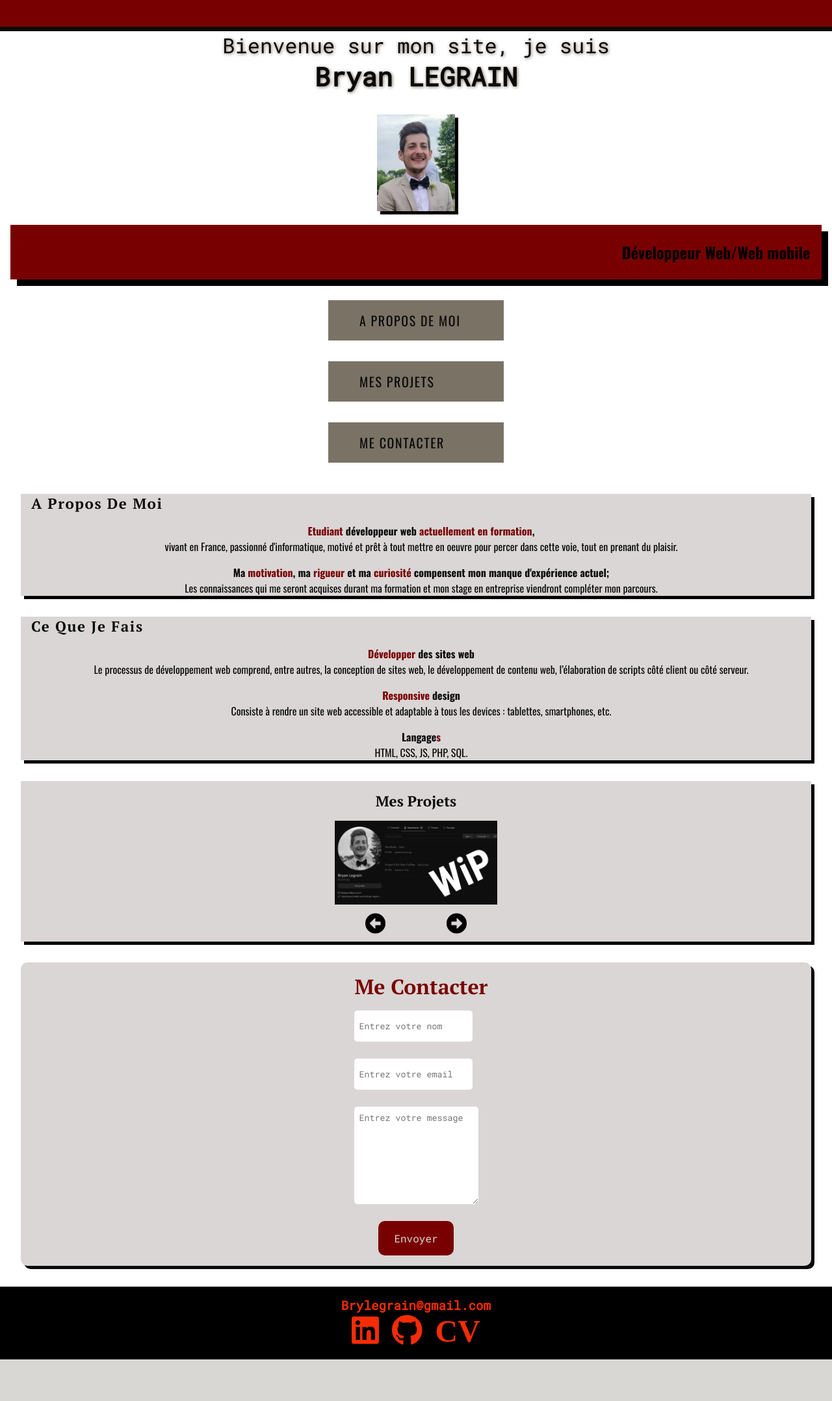
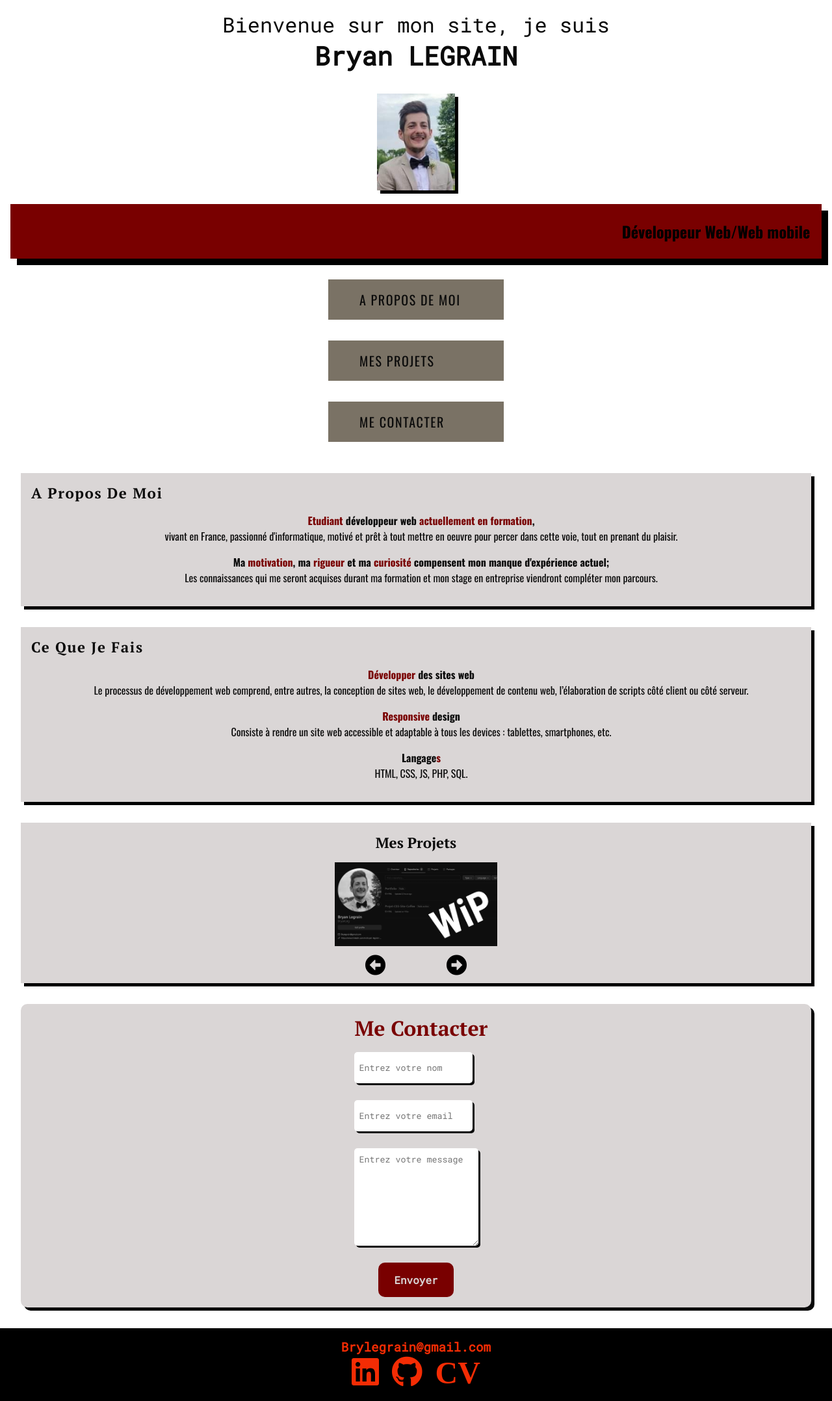
Before and after one commit to BryanLeg/MySite, a PHP site: page / in a window 1280 px wide. Shown: the whole page at 65% size. Before the commit the page ends 2092 px from the top, so only its background shows below. Run offline with PHP 8.4, Linux system fonts and the light colour scheme.

Commit message:
navbarLess

```diff
--- a/index.html
+++ b/index.html
@@ -21,18 +21,6 @@
     <title>Développeur Web - Bryan Legrain</title>
   </head>
   <body class="background">
-
-    <!-- navbar -->
-
-    <nav class="navbar">
-      <ul class="navList">
-        <li><a class="btnNav hidden" href="#aboutMe">a propos de moi</a></li>
-        <li><a class="btnNav hidden" href="#projects">mes projets</a></li>
-        <li><a class="btnNav hidden" href="#contact">me contacter</a></li>
-      </ul>
-    </nav>
-
-    <!-- end navbar -->
 
     <!-- banner -->
 
--- a/style.css
+++ b/style.css
@@ -15,47 +15,7 @@
   box-sizing: border-box;
 }
 
-/* navbar */
-
-.navbar {
-  height: 3rem;
-  background-color: var(--primaryColor);
-  border-bottom: 7px solid var(--secondaryColor);
-  position: fixed;
-  top: 0;
-  width: 100%;
-  z-index: 999;
-}
-
-.navList {
-  height: 100%;
-  list-style-type: none;
-  display: flex;
-  justify-content: space-around;
-}
-
-.btnNav {
-  color: var(--terciaryColor);
-  font-family: var(--primaryFont);
-  text-transform: capitalize;
-  height: 100%;
-  display: flex;
-  align-items: center;
-}
-
-.hidden {
-  display: none;
-  z-index: -999;
-}
-
-/* end navbar */
-
 /* banner */
-
-header {
-  position: relative;
-  margin: 2rem 0;
-}
 
 .banner {
   display: flex;
@@ -73,7 +33,6 @@ header {
 .title {
   display: flex;
   font-family: var(--secondaryFont);
-  text-shadow: 1px 1px 5px var(--quinaryColor);
   color: var(--secondaryColor);
   margin-bottom: 2rem;
   justify-content: center;
@@ -85,7 +44,6 @@ header {
 .spanTitle {
   font-size: 2.5rem;
   color: var(--secondaryColor);
-  text-shadow: 1px 1px 5px var(--quinaryColor);
 }
 
 .subtitle {
@@ -139,7 +97,7 @@ header {
   font-family: var(--primaryFont);
   background: var(--terciaryColor);
   margin: 2rem;
-  padding: 0 1rem;
+  padding: 1rem;
   box-shadow: 5px 5px black;
 }
 
@@ -254,6 +212,7 @@ textarea {
   border: none;
   margin-bottom: 0.5rem;
   padding: 0.5rem;
+  box-shadow: 3px 3px var(--secondaryColor);
 }
 
 textarea {
@@ -273,12 +232,14 @@ input {
   background-color: var(--primaryColor);
   border: none;
   border-radius: 10px;
+  font-weight: bolder;
 }
 
 .btn-contact:hover {
-  color: var(--primaryColor);
-  background-color: var(--terciaryColor);
-  border: 1px solid var(--primaryColor);
+  color: var(--terciaryColor);
+  background-color: var(--primaryColor);
+  outline: 2.5px solid var(--secondaryColor);
+  outline-offset: 0px;
   cursor: pointer;
 }
 
```
